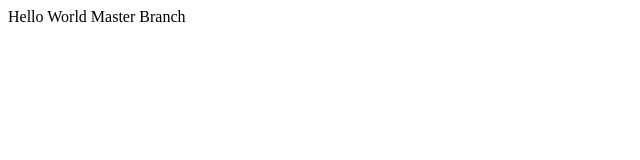
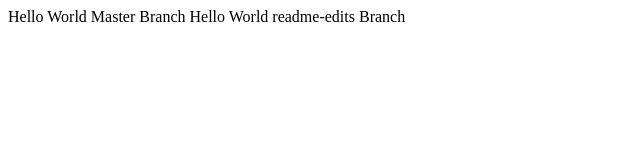
Before and after one commit to mtaher90/hello-world-test, a plain HTML site: page Index.html in a window 1280 px wide. Shown: the whole page, without its empty margins (0-640 px from the left). Drawn offline with Linux system fonts and the light colour scheme.

Commit message:
Update Index.html

```diff
--- a/Index.html
+++ b/Index.html
@@ -1,5 +1,6 @@
 <html>
 <body>
 Hello World Master Branch
+Hello World readme-edits Branch
 </body>
 </html>
```
